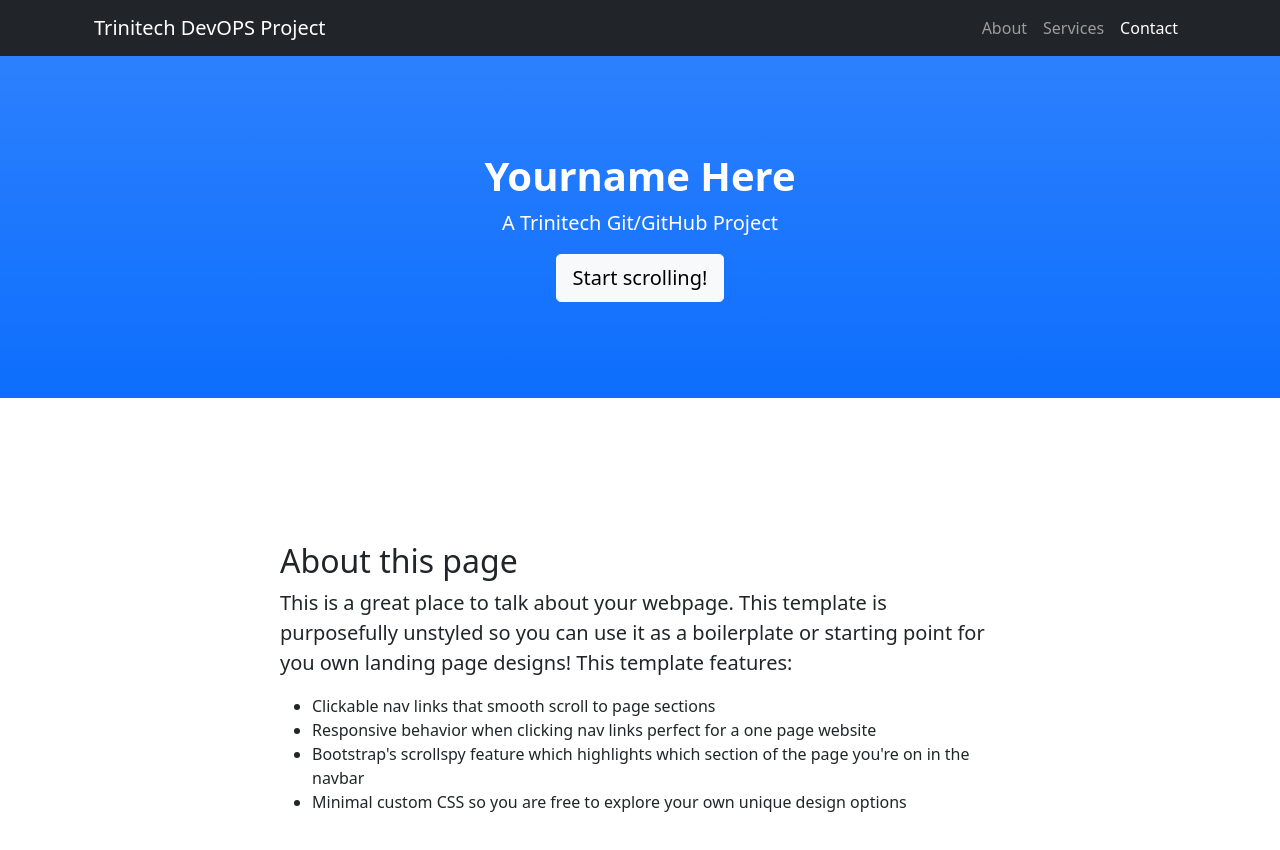
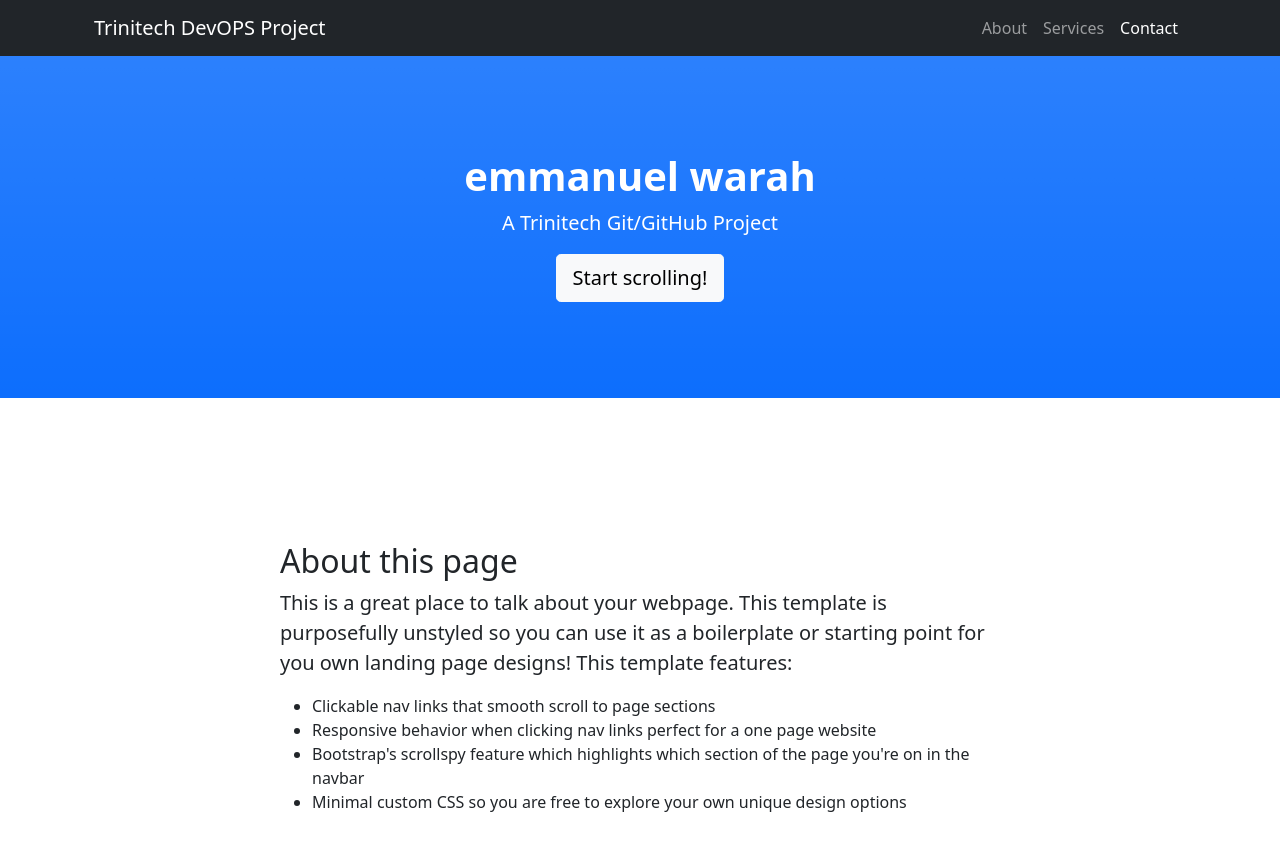
Before and after one commit to PSantaCruz05/class34-repo, a plain HTML site: page index.html in a window 1280 px wide. Shown: the top 850 px of the page. Drawn offline with nearby package versions, Linux system fonts and the light colour scheme.

Commit message:
new html

```diff
--- a/index.html
+++ b/index.html
@@ -30,7 +30,7 @@
         <!-- Header-->
         <header class="bg-primary bg-gradient text-white">
             <div class="container px-4 text-center">
-                <h1 class="fw-bolder">Yourname Here</h1>
+                <h1 class="fw-bolder">emmanuel warah</h1>
                 <p class="lead">A Trinitech Git/GitHub Project</p>
                 <a class="btn btn-lg btn-light" href="#about">Start scrolling!</a>
             </div>
```
